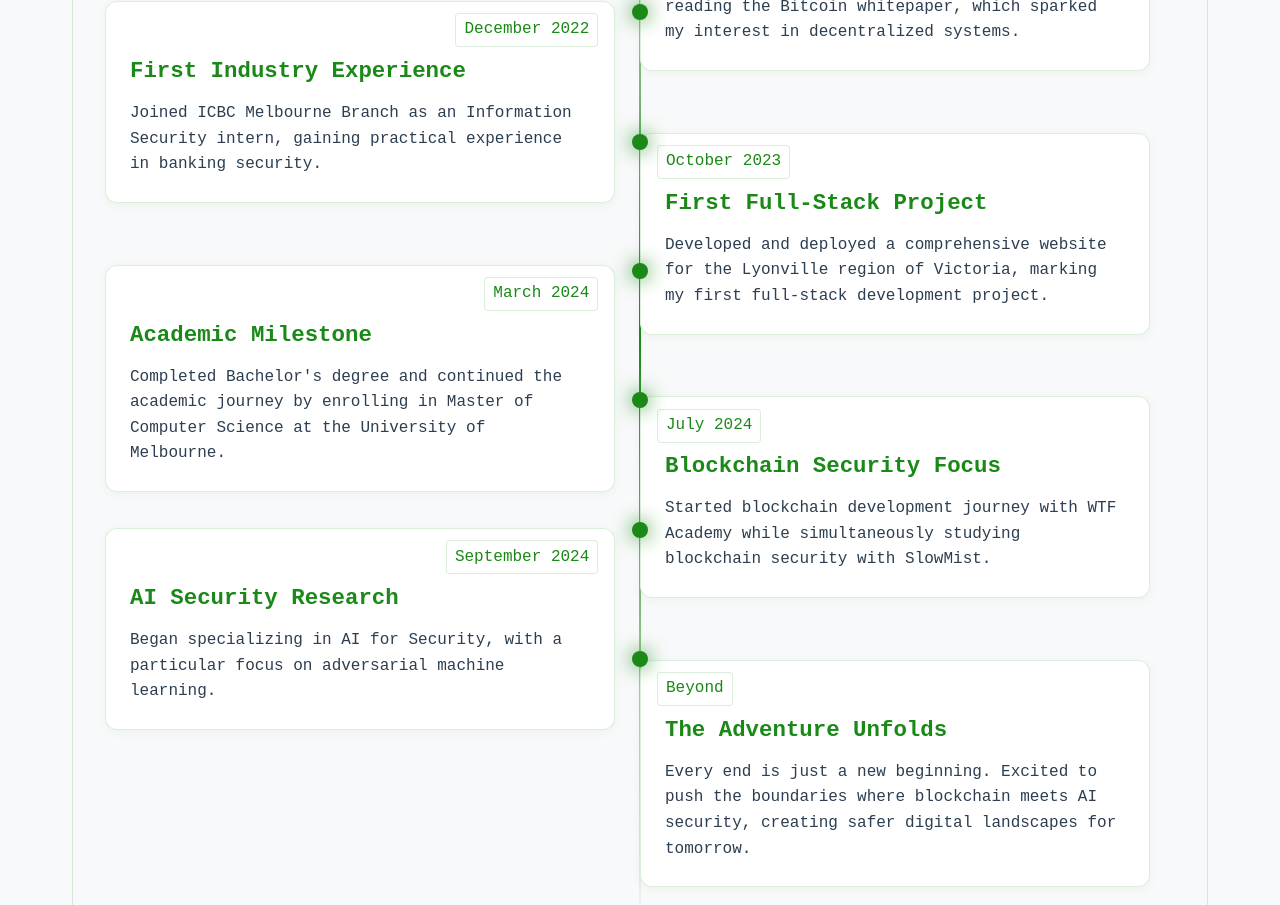
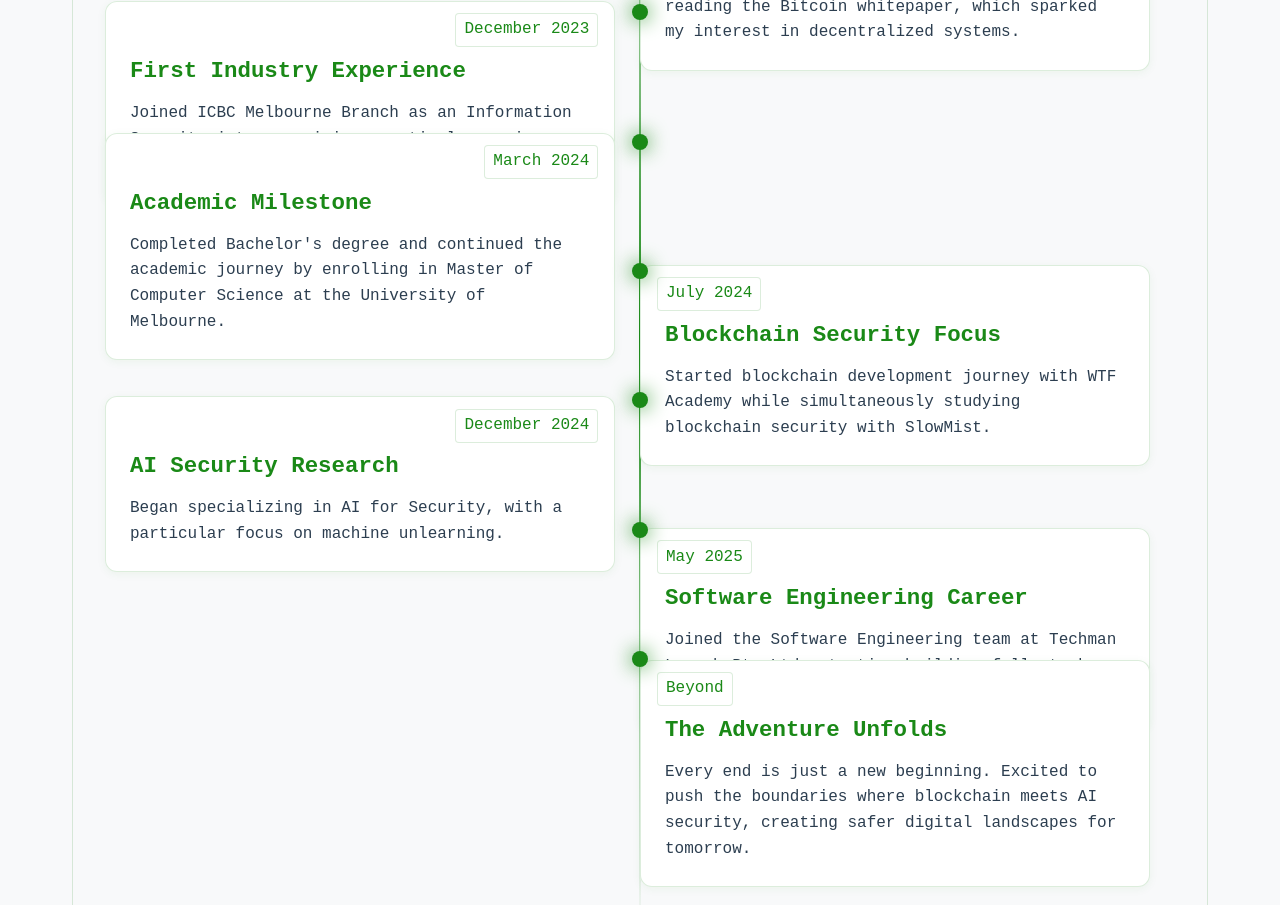
Before and after one commit to dredre815/personal-website, a React (Create React App) app: page / in a window 1280 px wide. Shown: the part 1220-2125 px from the top of the page. Built offline with nearby package versions, Linux system fonts and the light colour scheme.

Commit message:
Update new CV, adjust the research section

```diff
--- a/src/components/InteractiveTimeline.js
+++ b/src/components/InteractiveTimeline.js
@@ -130,60 +130,68 @@ const InteractiveTimeline = () => {
   const events = [
     {
       id: 1,
-      date: 'March 2021',
-      title: 'Started University Journey',
-      content: 'Enrolled in Bachelor of Science at the University of Melbourne, majoring in Computing and Software Systems.',
-      side: 'left'
+      date: "March 2021",
+      title: "Started University Journey",
+      content:
+        "Enrolled in Bachelor of Science at the University of Melbourne, majoring in Computing and Software Systems.",
+      side: "left",
     },
     {
       id: 2,
-      date: 'June 2022',
-      title: 'Blockchain Enlightenment',
-      content: 'First exposure to blockchain technology through reading the Bitcoin whitepaper, which sparked my interest in decentralized systems.',
-      side: 'right'
+      date: "June 2022",
+      title: "Blockchain Enlightenment",
+      content:
+        "First exposure to blockchain technology through reading the Bitcoin whitepaper, which sparked my interest in decentralized systems.",
+      side: "right",
     },
     {
       id: 3,
-      date: 'December 2022',
-      title: 'First Industry Experience',
-      content: 'Joined ICBC Melbourne Branch as an Information Security intern, gaining practical experience in banking security.',
-      side: 'left'
+      date: "December 2023",
+      title: "First Industry Experience",
+      content:
+        "Joined ICBC Melbourne Branch as an Information Security intern, gaining practical experience in banking security.",
+      side: "left",
     },
     {
       id: 4,
-      date: 'October 2023',
-      title: 'First Full-Stack Project',
-      content: 'Developed and deployed a comprehensive website for the Lyonville region of Victoria, marking my first full-stack development project.',
-      side: 'right'
+      date: "March 2024",
+      title: "Academic Milestone",
+      content:
+        "Completed Bachelor's degree and continued the academic journey by enrolling in Master of Computer Science at the University of Melbourne.",
+      side: "left",
     },
     {
       id: 5,
-      date: 'March 2024',
-      title: 'Academic Milestone',
-      content: 'Completed Bachelor\'s degree and continued the academic journey by enrolling in Master of Computer Science at the University of Melbourne.',
-      side: 'left'
+      date: "July 2024",
+      title: "Blockchain Security Focus",
+      content:
+        "Started blockchain development journey with WTF Academy while simultaneously studying blockchain security with SlowMist.",
+      side: "right",
     },
     {
       id: 6,
-      date: 'July 2024',
-      title: 'Blockchain Security Focus',
-      content: 'Started blockchain development journey with WTF Academy while simultaneously studying blockchain security with SlowMist.',
-      side: 'right'
+      date: "December 2024",
+      title: "AI Security Research",
+      content:
+        "Began specializing in AI for Security, with a particular focus on machine unlearning.",
+      side: "left",
     },
     {
       id: 7,
-      date: 'September 2024',
-      title: 'AI Security Research',
-      content: 'Began specializing in AI for Security, with a particular focus on adversarial machine learning.',
-      side: 'left'
+      date: "May 2025",
+      title: "Software Engineering Career",
+      content:
+        "Joined the Software Engineering team at Techman Launch Pty Ltd, starting building full-stack applications.",
+      side: "right",
     },
     {
       id: 8,
-      date: 'Beyond',
-      title: 'The Adventure Unfolds',
-      content: 'Every end is just a new beginning. Excited to push the boundaries where blockchain meets AI security, creating safer digital landscapes for tomorrow.',
-      side: 'right'
-    }
+      date: "Beyond",
+      title: "The Adventure Unfolds",
+      content:
+        "Every end is just a new beginning. Excited to push the boundaries where blockchain meets AI security, creating safer digital landscapes for tomorrow.",
+      side: "right",
+    },
   ];
 
   useEffect(() => {
--- a/src/pages/CV.js
+++ b/src/pages/CV.js
@@ -181,7 +181,7 @@ const CV = () => {
           📄 The story of how I turned caffeine into software solutions!
           <br />
           <br />
-          Last updated: 18/03/2025
+          Last updated: 08/06/2025
         </div>
         <ButtonContainer>
           <ActionButton href="/CV.pdf" download>
--- a/src/pages/Projects.js
+++ b/src/pages/Projects.js
@@ -1012,7 +1012,7 @@ const Projects = () => {
           <ProjectCounter>
             Project {11}/{totalProjects}
           </ProjectCounter>
-          <ProjectTitle>ShadowDimension</ProjectTitle>
+          <ProjectTitle>Shadow Dimension</ProjectTitle>
           <ProjectDescription>
             A 2D fantasy role-playing game where players control Fae, a
             character on a mission to save her father and hometown from evil
--- a/src/pages/Research.js
+++ b/src/pages/Research.js
@@ -326,47 +326,27 @@ const Research = () => {
 
   const researchProjects = [
     {
-      id: "blockchain",
-      title: "Enhancing Blockchain Security with LLMs",
-      date: "November 2024",
-      description: "Investigating the integration of Large Language Models (LLMs) with blockchain security mechanisms to create more robust and intelligent security tools.",
-      tags: ["Blockchain", "LLMs", "Smart Contracts", "Security Analytics", "GPT Models"],
+      id: "unlearning",
+      title: "Black-Box Inversion Risks of Unlearning in Large Language Models",
+      date: "December 2024",
+      description:
+        "This research investigates a critical paradox in AI privacy: while 'machine unlearning' aims to make Large Language Models (LLMs) forget sensitive data, the process itself may create new vulnerabilities. We explore whether the act of unlearning leaves behind detectable artifacts, allowing an attacker to discover what information was removed. The project designs and evaluates a 'black-box unlearning inversion attack' to test this hypothesis.",
+      tags: ["LLMs", "Machine Unlearning", "Privacy", "Security", "AI Safety"],
       details: {
         focus: [
-          "Automated vulnerability detection in smart contracts using GPT-based models",
-          "Development of intelligent security assessment frameworks",
-          "Implementation of NLP-based security audit automation",
-          "Pattern recognition in blockchain security threats"
+          "Systematically evaluating whether current unlearning methods (GA, DPO, NPO, RT) inadvertently leak information about the data they aim to forget. ",
+          "Determining if an attacker with only black-box query access can reliably identify the specific subject targeted for unlearning by analyzing changes in model outputs. ",
+          "Comparing the vulnerability levels across different unlearning techniques and LLM architectures (LLaMA3-8B and Phi-3-Mini). ",
+          "Quantifying the success rate of the inversion attack to establish a clear measure of the privacy risk associated with each unlearning method. ",
         ],
         methodologies: [
-          "Integration of LLMs with blockchain security mechanisms",
-          "Development of custom security assessment tools",
-          "Implementation of automated vulnerability detection systems",
-          "Analysis of smart contract security patterns"
-        ]
-      }
+          "Developing a novel black-box attack procedure where an original model and an unlearned model are queried to identify significant differences in their responses. ",
+          "Utilizing the Real-World Knowledge Unlearning (RWKU) benchmark to simulate realistic scenarios of forgetting factual information about public figures. ",
+          "Crafting specific 'probe queries' (both question-answer and fill-in-the-blank) to test for knowledge degradation in a controlled manner. ",
+          "Employing a powerful reasoning LLM (Gemini 2.5 Pro) as an automated 'AI judge' to analyze the nuanced differences in model outputs and infer the unlearning target. ",
+        ],
+      },
     },
-    {
-      id: "adversarial",
-      title: "Adversarial Machine Learning",
-      date: "September 2024",
-      description: "Exploring the robustness of machine learning models against adversarial attacks and developing effective defense mechanisms.",
-      tags: ["PyTorch", "CNN", "LSTM", "Deep Learning", "Security"],
-      details: {
-        areas: [
-          "Development and analysis of adversarial examples for neural networks",
-          "Implementation of novel defense strategies against various attack vectors",
-          "Comprehensive evaluation of model vulnerabilities across architectures",
-          "Quantitative impact analysis of adversarial perturbations"
-        ],
-        approach: [
-          "Systematic experimentation with CNN and LSTM models",
-          "Implementation of various adversarial attack methods",
-          "Development of robust defense mechanisms",
-          "Quantitative analysis of model vulnerability patterns"
-        ]
-      }
-    }
   ];
 
   const sortedProjects = [...researchProjects].sort((a, b) => {
```
Also changed, not shown: 2 other files (tests, documents, lock files or other folders).
